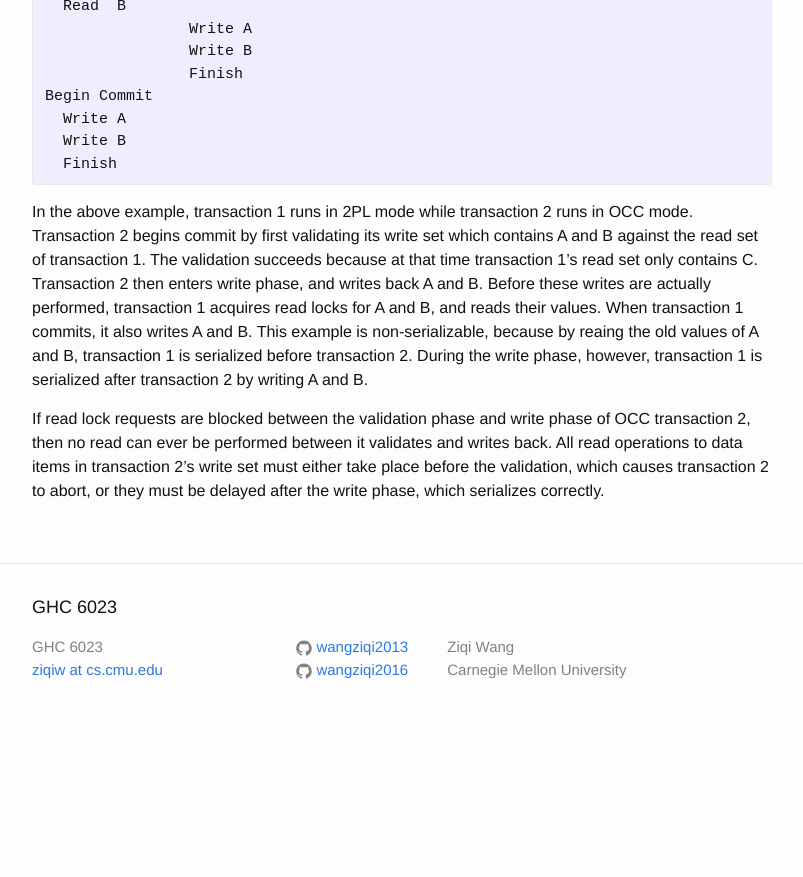
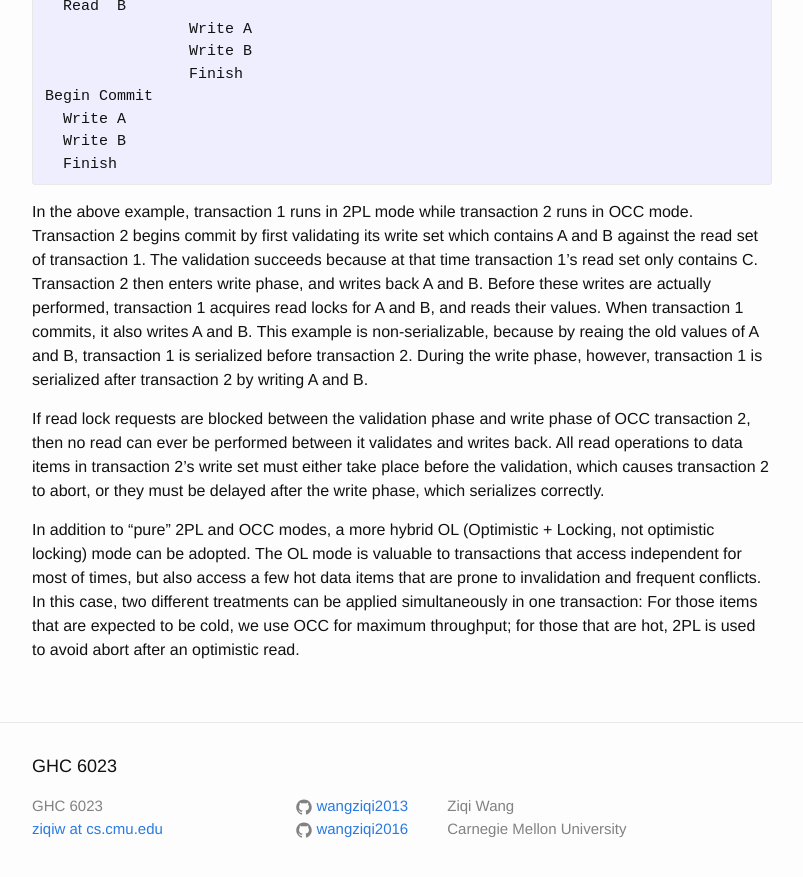
Before and after one commit to wangziqi2013/wangziqi2013.github.io, a Jekyll site: the page built from _posts/2018-04-04-cc-in-dbms-a-step-towards-the-integration-of-occ-and-locking.markdown, in a window 1280 px wide and 900 px high, scrolled down 2773 px. Shown: the top 877 px of the window, without its empty margins (238-1041 px from the left). Built offline with Jekyll 4.4.1, drawn with Linux system fonts in a browser that asks for light colours; before the commit the page ends 3514 px from its top, so only the background shows below that.

Commit message:
Adding OL type

```diff
--- a/_posts/2018-04-04-cc-in-dbms-a-step-towards-the-integration-of-occ-and-locking.markdown
+++ b/_posts/2018-04-04-cc-in-dbms-a-step-towards-the-integration-of-occ-and-locking.markdown
@@ -135,3 +135,10 @@ OCC transaction 2, then no read can ever be performed between it validates and w
 back. All read operations to data items in transaction 2's write set must either
 take place before the validation, which causes transaction 2 to abort, or
 they must be delayed after the write phase, which serializes correctly.
+
+In addition to "pure" 2PL and OCC modes, a more hybrid OL (Optimistic + Locking, not optimistic locking)
+mode can be adopted. The OL mode is valuable to transactions that access independent for most of times,
+but also access a few hot data items that are prone to invalidation and frequent conflicts. In this case,
+two different treatments can be applied simultaneously in one transaction: For those items that are expected
+to be cold, we use OCC for maximum throughput; for those that are hot, 2PL is used to avoid abort
+after an optimistic read.
```
